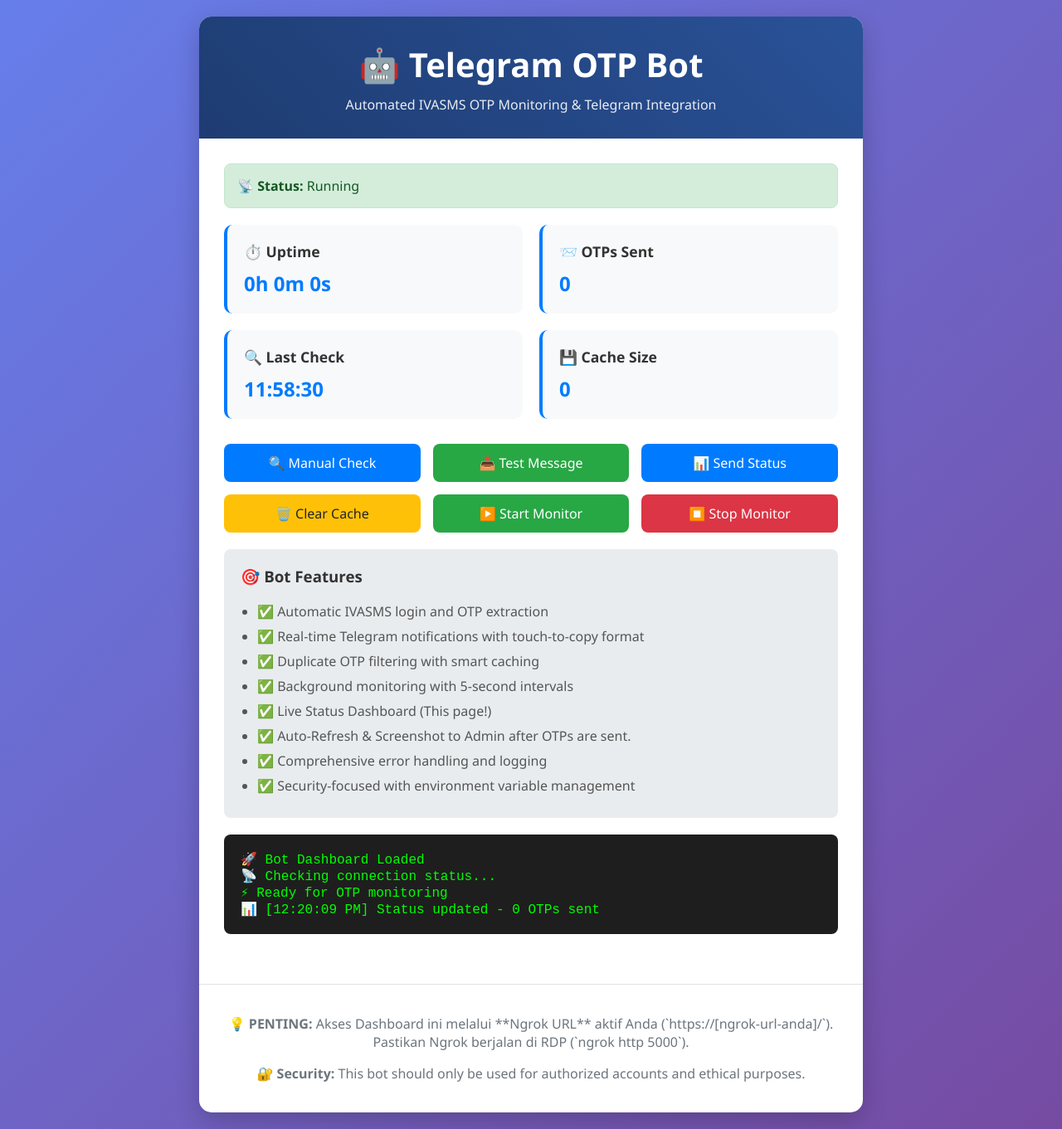
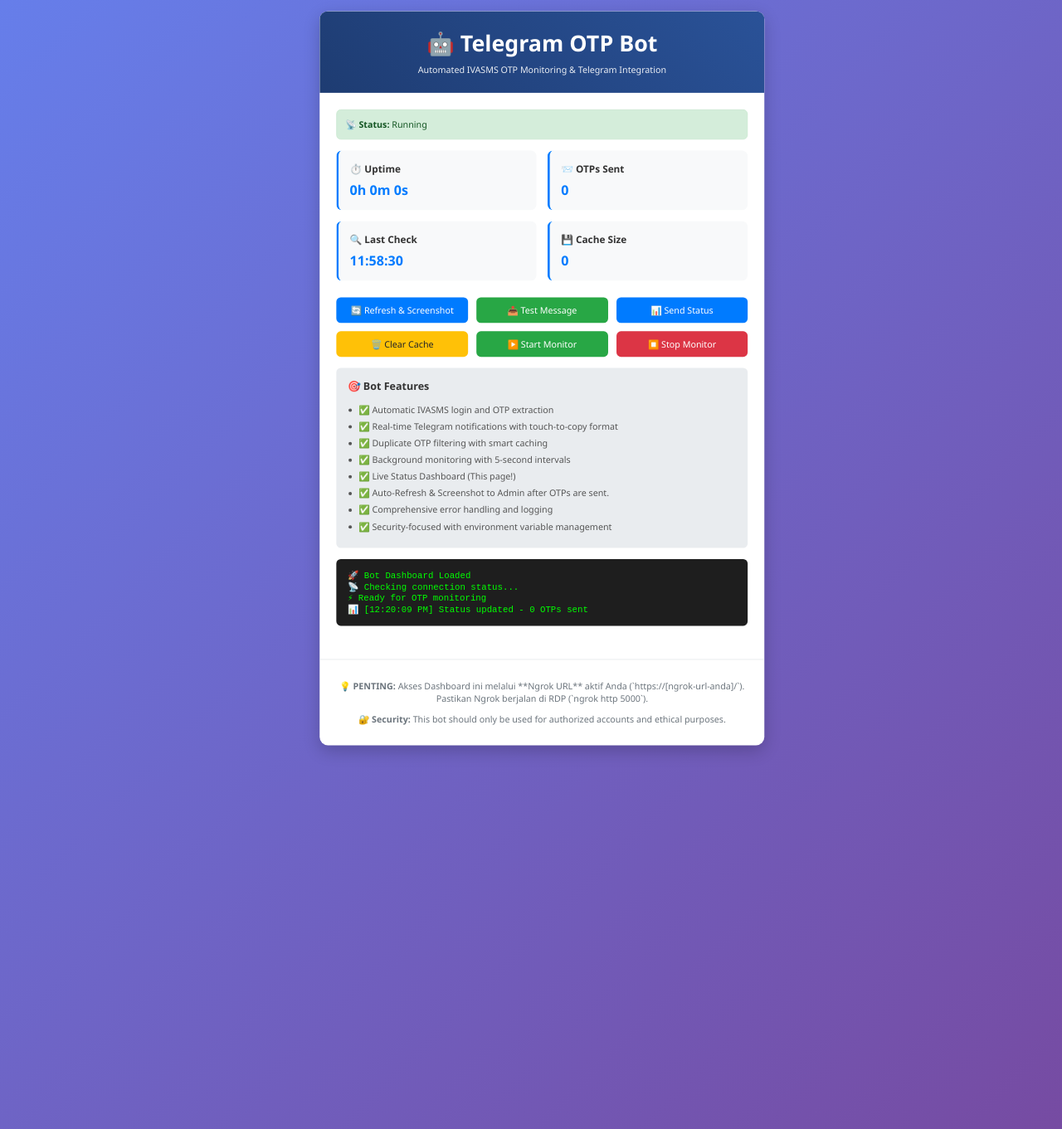
Before and after one commit to Saepulloh574/ivams, a Flask app: page / in a window 1280 px wide. Shown: the whole page at 83% size. Run offline with Flask 3, Linux system fonts and the light colour scheme.

Commit message:
Update dashboard.html

```diff
--- a/templates/dashboard.html
+++ b/templates/dashboard.html
@@ -11,6 +11,13 @@
             background: linear-gradient(135deg, #667eea 0%, #764ba2 100%);
             margin: 0;
             padding: 20px;
+            min-height: 100vh;
+
+            /* AUTO ZOOM (CSS TRANSFORM SCALE ke 67%) */
+            transform: scale(0.67);
+            transform-origin: 0 0;
+            width: calc(100% / 0.67);
+            height: calc(100% / 0.67);
             min-height: 100vh;
         }
         .container {
@@ -166,7 +173,7 @@
             </div>
 
             <div class="buttons">
-                <a href="/manual-check" class="btn">🔍 Manual Check</a>
+                <a href="/manual-check" class="btn">🔄 Refresh & Screenshot</a>
                 <a href="/test-message" class="btn success">📤 Test Message</a>
                 <a href="/telegram-status" class="btn">📊 Send Status</a>
                 <a href="/clear-cache" class="btn warning">🗑️ Clear Cache</a>
@@ -202,10 +209,9 @@
     </div>
 
     <script>
-        // BASE_API_URL DIHAPUS karena kita menggunakan path relatif (/)
-
+        // Fungsi untuk mengambil data status bot
         function updateStatus() {
-            // Kita panggil langsung /api/status dari domain saat ini (Ngrok URL)
+            // Menggunakan AJAX Polling dengan path relatif
             const url = '/api/status?t=' + new Date().getTime();
 
             fetch(url)
@@ -218,7 +224,6 @@
                     return response.json()
                         .catch(() => {
                             return clonedResponse.text().then(text => {
-                                // Ini akan menangkap respons yang bukan JSON (misalnya error HTML dari Ngrok)
                                 throw new Error(`Response was HTML/Text, not JSON. Starts with: ${text.substring(0, 50)}...`);
                             });
                         });
@@ -240,15 +245,15 @@
                     // Update status bar color
                     const alertDiv = document.querySelector('.alert');
                     if (data.status.includes('Running')) {
-                        alertDiv.style.backgroundColor = '#d4edda'; // Greenish
+                        alertDiv.style.backgroundColor = '#d4edda';
                         alertDiv.style.borderColor = '#c3e6cb';
                         alertDiv.style.color = '#155724';
                     } else if (data.status.includes('FATAL')) {
-                        alertDiv.style.backgroundColor = '#f8d7da'; // Reddish
+                        alertDiv.style.backgroundColor = '#f8d7da';
                         alertDiv.style.borderColor = '#f5c6cb';
                         alertDiv.style.color = '#721c24';
                     } else {
-                        alertDiv.style.backgroundColor = '#d1ecf1'; // Blueish (default)
+                        alertDiv.style.backgroundColor = '#d1ecf1';
                         alertDiv.style.borderColor = '#bee5eb';
                         alertDiv.style.color = '#0c5460';
                     }
@@ -283,14 +288,14 @@
                 });
         }
 
-        // Update status immediately and then every 30 seconds
+        // Update status immediately and then every 30 seconds (AJAX POLLING)
         updateStatus();
         setInterval(updateStatus, 30000);
 
         // Tambahkan event listener untuk tombol-tombol agar memicu action di backend
         document.querySelectorAll('a.btn').forEach(button => {
             button.addEventListener('click', function(e) {
-                e.preventDefault(); // Mencegah navigasi langsung
+                e.preventDefault();
                 const href = this.getAttribute('href');
                 const actionName = this.textContent.trim();
 
```
